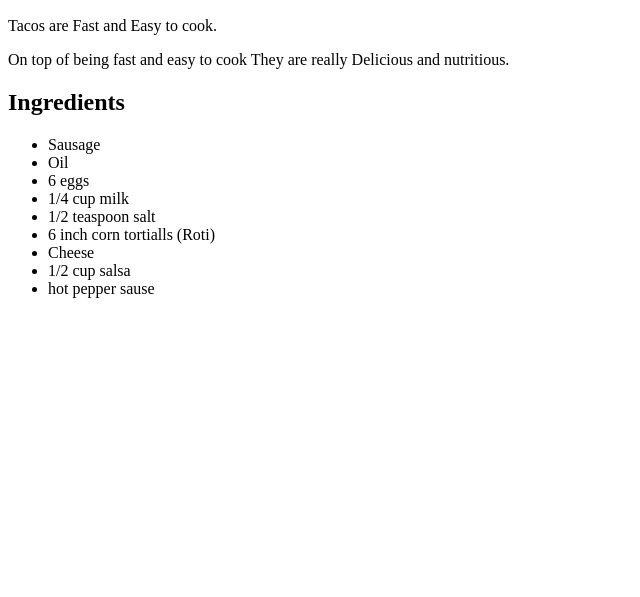
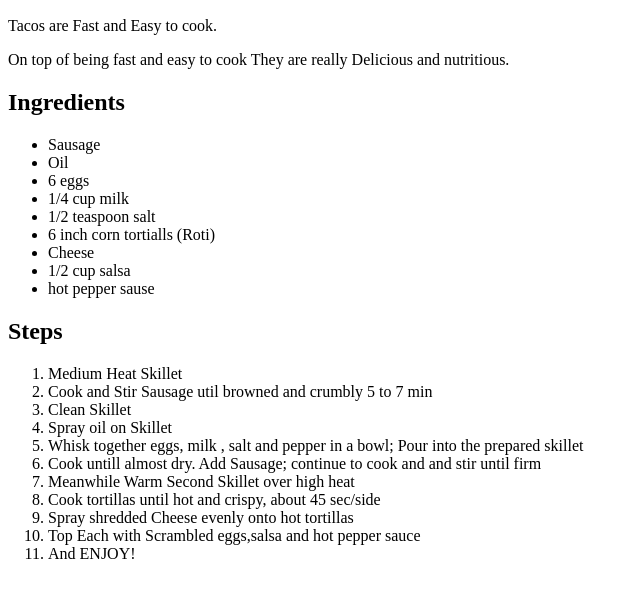
Before and after one commit to sahilsea/odin-recipes, a plain HTML site: page recipes/Tacos.html in a window 1280 px wide. Shown: the part 175-772 px from the top of the page, without its empty margins (0-640 px from the left). Drawn offline with Linux system fonts and the light colour scheme.

Commit message:
Feat: Steps to cook Tacos

```diff
--- a/recipes/Tacos.html
+++ b/recipes/Tacos.html
@@ -23,5 +23,21 @@
 			<li> 1/2 cup salsa </li>
 			<li> hot pepper sause </li>
 		</ul>
+		<h2> Steps </h2>
+		<ol>
+			<li> Medium Heat Skillet </li>
+			<li> Cook and Stir Sausage util browned and crumbly 5 to 7 min </li>
+			<li> Clean Skillet </li>
+			<li> Spray oil on Skillet </li>
+			<li> Whisk together eggs, milk , salt and pepper in a bowl;
+				Pour into the prepared skillet </li>
+			<li> Cook untill almost dry. Add Sausage; continue to cook and
+				and stir until firm </li>
+			<li> Meanwhile Warm Second Skillet over high heat </li>
+			<li> Cook tortillas until hot and crispy, about 45 sec/side </li>
+			<li> Spray shredded Cheese evenly onto hot tortillas </li>
+			<li> Top Each with Scrambled eggs,salsa and hot pepper sauce </li>
+			<li> And ENJOY! </li>
+		</ol>
 	</body>
 </html>
```
